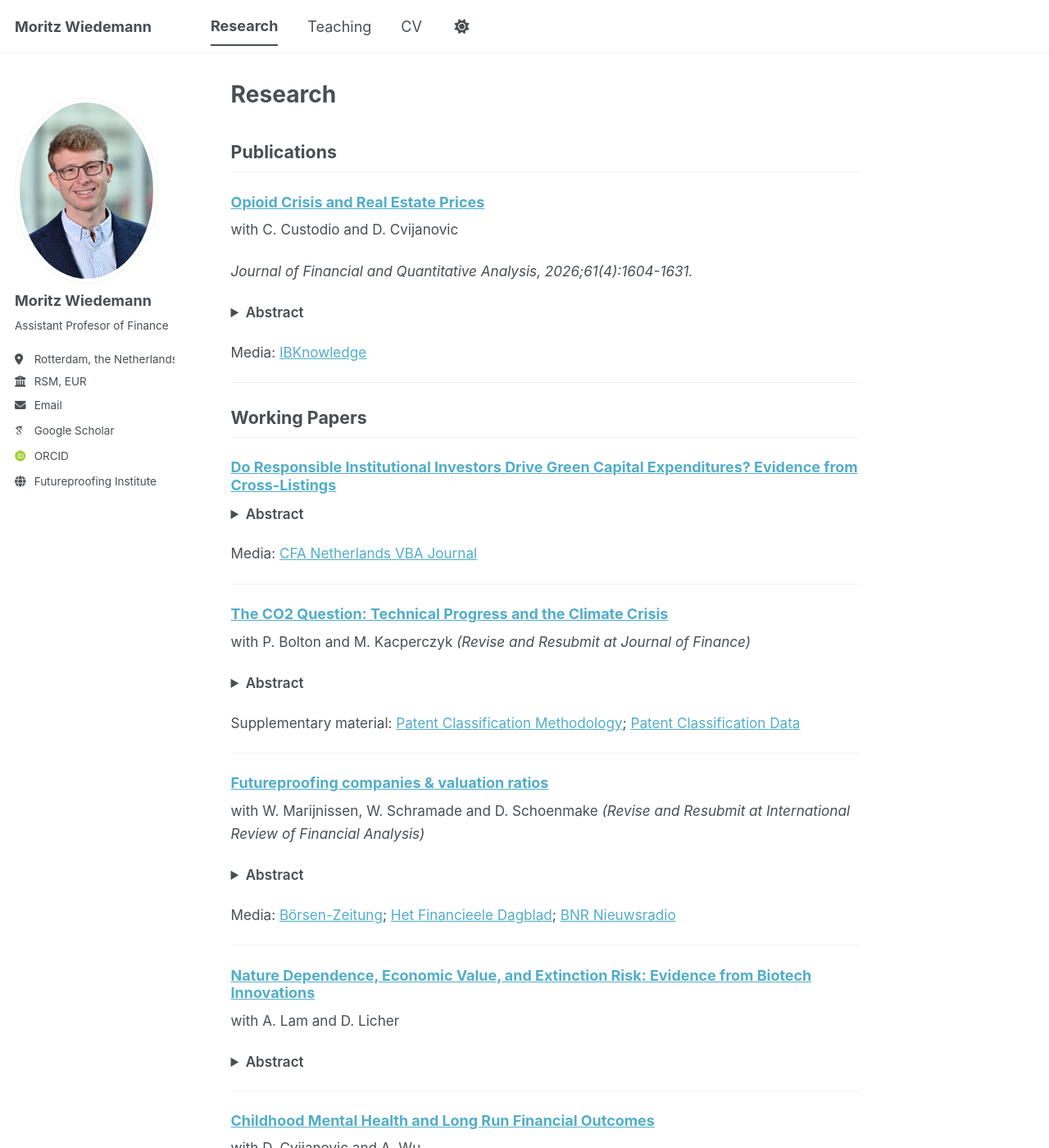
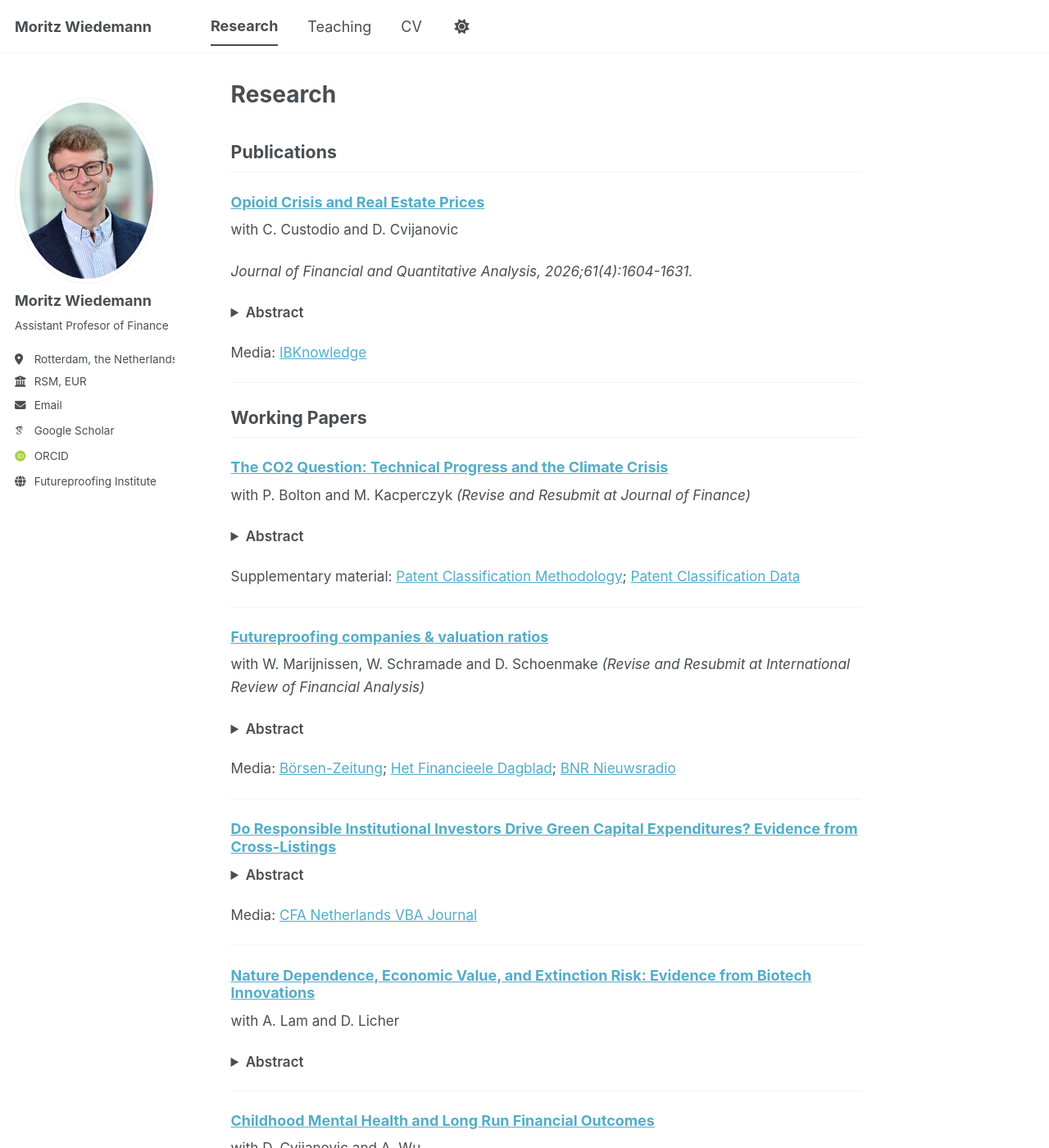
Before and after one commit to WiedemannM/WiedemannM.github.io, a Jekyll site: the page built from _pages/research.md, in a window 1280 px wide and 1400 px high. Shown: the whole window at 82% size. Built offline with Jekyll 4.4.1, drawn with Linux system fonts in a browser that asks for light colours; some web fonts are replaced; a script bundle is joined from its source files by our own code; library files that are not in the unit come from our copies; some of the changed lines change nothing that is shown.

Commit message:
Update research.md

```diff
--- a/_pages/research.md
+++ b/_pages/research.md
@@ -25,22 +25,10 @@
 
 ## Working Papers
 
-### [Do Responsible Institutional Investors Drive Green Capital Expenditures? Evidence from Cross-Listings](https://papers.ssrn.com/sol3/papers.cfm?abstract_id=4618793)
-
-<details>
-<summary>Abstract</summary>
-
-This paper examines whether responsible institutional ownership affects firms' green capital expenditures. Exploiting regional differences in sustainability preferences, I use U.S. cross-listings by European and Asian firms as plausibly exogenous negative shocks to responsible ownership. In a staggered difference-in-differences design, cross-listed firms experience a shift toward U.S. institutional ownership, a decline in responsible ownership, and lower subsequent green debt issuance. Complementary evidence links greater responsible ownership to more green patenting and lower greenhouse gas emissions. Together, the findings suggest that responsible investors shape firms' green capital expenditures and environmental outcomes rather than merely engaging in cheap talk.
-
-</details>
-
-Media: [CFA Netherlands VBA Journal](https://cfasociety.nl/uploads/vbajournaal/2025/autumn/TOT_VBA%20Journaal%20Najaar%202025%20nr%20162.pdf)
-
----
-
 ### [The CO2 Question: Technical Progress and the Climate Crisis](https://papers.ssrn.com/sol3/papers.cfm?abstract_id=4212567)
 
-with P. Bolton and M. Kacperczyk *(Revise and Resubmit at Journal of Finance)*
+with P. Bolton and M. Kacperczyk
+*(Revise and Resubmit at Journal of Finance)*
 
 <details>
 <summary>Abstract</summary>
@@ -55,7 +43,8 @@
 
 ### [Futureproofing companies & valuation ratios](https://papers.ssrn.com/sol3/papers.cfm?abstract_id=5242113)
 
-with W. Marijnissen, W. Schramade and D. Schoenmake *(Revise and Resubmit at International Review of Financial Analysis)*
+with W. Marijnissen, W. Schramade and D. Schoenmake
+*(Revise and Resubmit at International Review of Financial Analysis)*
 
 <details>
 <summary>Abstract</summary>
@@ -65,6 +54,19 @@
 </details>
 
 Media: [Börsen-Zeitung](https://www.boersen-zeitung.de/konjunktur-politik/unser-ziel-ist-eine-gesamtheitliche-betrachtung); [Het Financieele Dagblad](https://fd.nl/financiele-markten/1595839/het-meest-toekomstbestendige-aex-fonds-is-philips); [BNR Nieuwsradio](https://www.bnr.nl/nieuws/economie/10600497/een-glas-bier-kost-de-maatschappij-meer-dan-het-oplevert)
+
+---
+
+### [Do Responsible Institutional Investors Drive Green Capital Expenditures? Evidence from Cross-Listings](https://papers.ssrn.com/sol3/papers.cfm?abstract_id=4618793)
+
+<details>
+<summary>Abstract</summary>
+
+This paper examines whether responsible institutional ownership affects firms' green capital expenditures. Exploiting regional differences in sustainability preferences, I use U.S. cross-listings by European and Asian firms as plausibly exogenous negative shocks to responsible ownership. In a staggered difference-in-differences design, cross-listed firms experience a shift toward U.S. institutional ownership, a decline in responsible ownership, and lower subsequent green debt issuance. Complementary evidence links greater responsible ownership to more green patenting and lower greenhouse gas emissions. Together, the findings suggest that responsible investors shape firms' green capital expenditures and environmental outcomes rather than merely engaging in cheap talk.
+
+</details>
+
+Media: [CFA Netherlands VBA Journal](https://cfasociety.nl/uploads/vbajournaal/2025/autumn/TOT_VBA%20Journaal%20Najaar%202025%20nr%20162.pdf)
 
 ---
 
```
